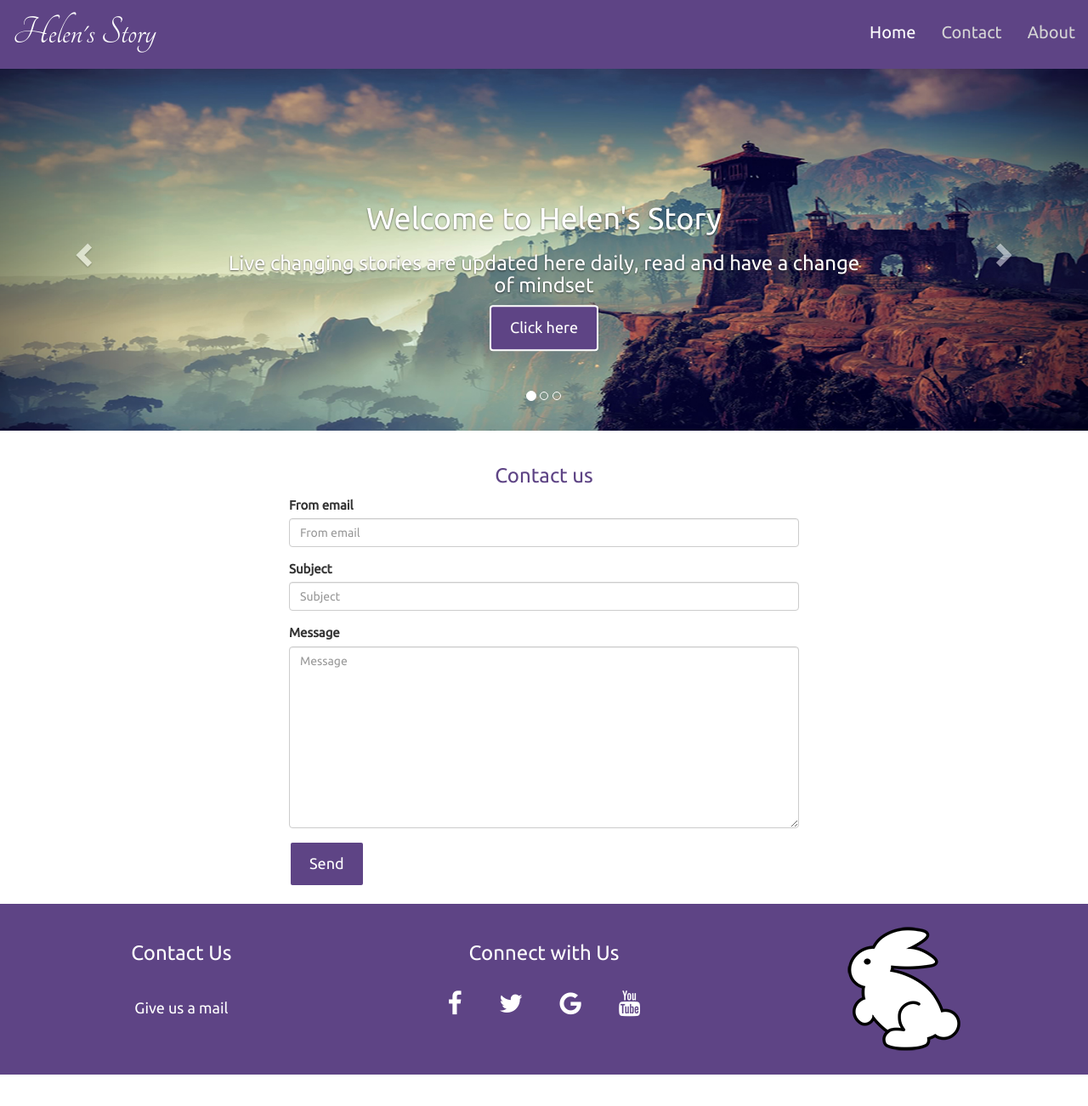
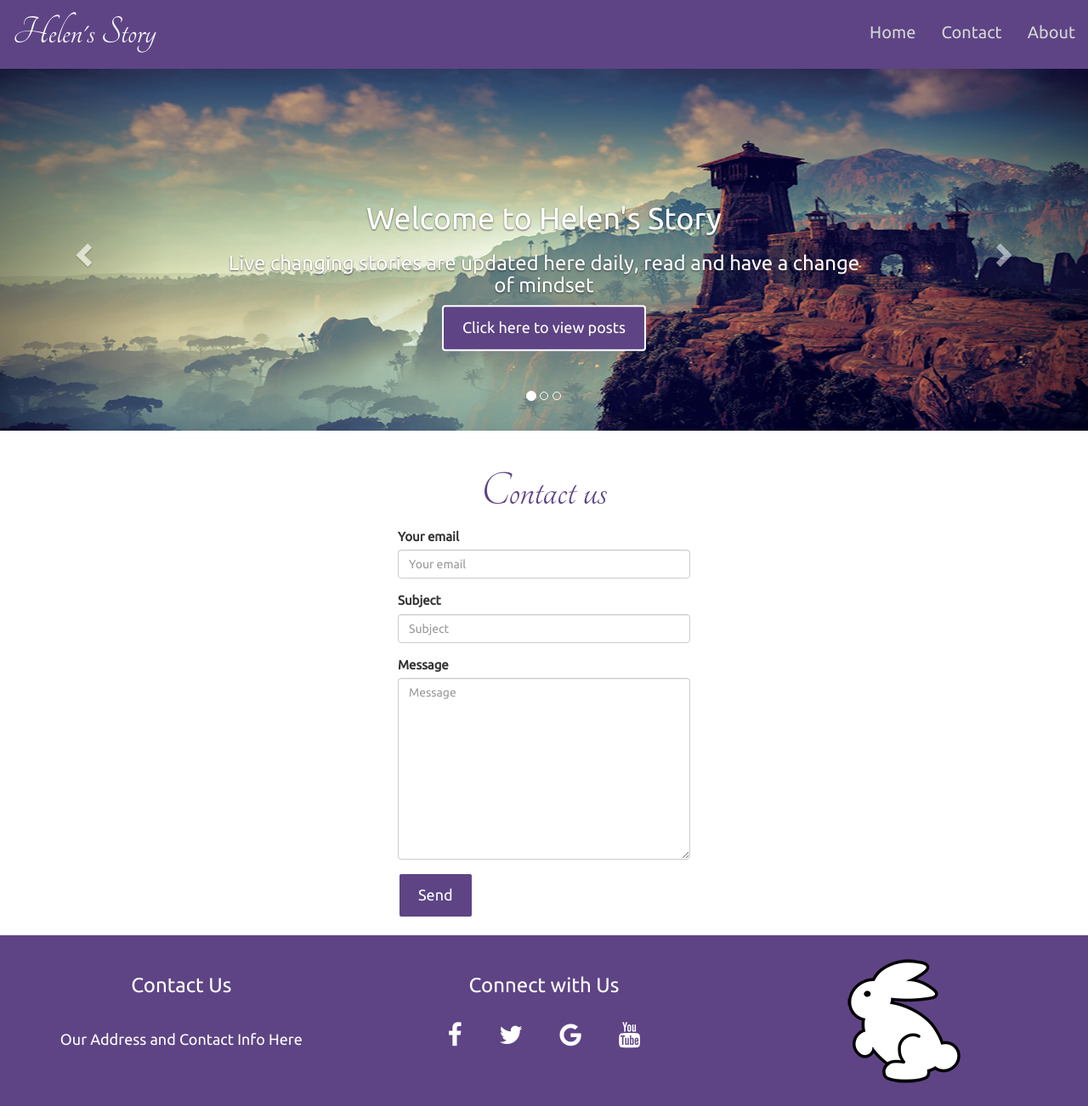
Before and after one commit to wofstech/django_helen, a Django app: page /contact/ in a window 1280 px wide. Shown: the whole page at 85% size. Before the commit the page ends 1265 px from the top, so only its background shows below. Run offline with Django 3.2, Linux system fonts and the light colour scheme; some libraries are stand-ins or nearby versions.

Commit message:
'final edit'

```diff
--- a/blog/forms.py
+++ b/blog/forms.py
@@ -9,6 +9,6 @@ class CommentForm(forms.ModelForm):
         fields = ('author', 'text',)
 
 class ContactForm(forms.Form):
-    from_email = forms.EmailField(required=True)
+    Your_email = forms.EmailField(required=True)
     subject = forms.CharField(required=True)
     message = forms.CharField(widget=forms.Textarea, required=True)
--- a/blog/static/blog/styles.css
+++ b/blog/static/blog/styles.css
@@ -46,6 +46,7 @@ body {
     padding: 12px 22px;
     background-color: #5E4485;
     border: 2px solid #fff;
+
 }
 
 .btn2{
@@ -63,13 +64,18 @@ body {
 }
 
 .about{
-    width: 70%;
+    width: 40%;
     margin: auto;
     padding: 20px;
 }
 
 
 .comment {
+    margin-left: 10%;
+    margin-right: 10%;
+}
+
+.nocomment{
     margin-left: 10%;
     margin-right: 10%;
 }
@@ -121,14 +127,32 @@ footer{
 }
 
 .myforms{
-    width: 50%;
+    width: 30%;
     margin: auto;
     padding: 20px;
+}
+
+.row h4{
+    color: #fff;
+}
+
+.row a:hover{
+    font-size: 20px;
+}
+
+.row a{
+    text-decoration: none;
 }
 
 .myforms h3{
      text-align: center;
      color: #5E4485;
+}
+
+.comform{
+    width: 50%;
+    margin-right: 50%;
+    margin-left: 4%;
 }
 
 .tryit{
@@ -165,4 +189,21 @@ footer{
     #icon{
         max-width: 150px;
     }
+
+    .myforms{
+        width: 90%;
+        margin: auto;
+        padding: 20px;
+    }
+
+    .about{
+        width: 80%;
+        margin: auto;
+        padding: 20px;
+    }
+
+    .comform{
+        width: 80%;
+        margin:auto;
+    }
 }
--- a/blog/templates/base_generic.html
+++ b/blog/templates/base_generic.html
@@ -29,11 +29,11 @@
                                     <span class='icon-bar'></span>
                                     <span class='icon-bar'></span>
                                 </button>
-                                <a  class='navbar-brand' style="font-family: 'Tangerine', serif; font-size: 48px; color:#ffffff;">Helen's Story</a>
+                                <a  class='navbar-brand' style="font-family: 'Tangerine', serif; font-size: 48px; color:#ffffff;" href='{% url "index" %}'>Helen's Story</a>
                         </div>
                         <div 'collapse navbar-collapse'  id='MyNavBar'>
                             <ul class='nav navbar-nav navbar-right' style="font-size: 20px;">
-                                <li class='active'><a href='{% url  "index" %}'>Home</a></li>
+                                <li ><a href='{% url  "index" %}'>Home</a></li>
                                 <li><a href='{% url "contact" %}'>Contact</a></li>
                                 <li><a href='{% url  "about" %}'>About</a></li>
                             </ul>
@@ -53,7 +53,7 @@
                         <div class='carousel-caption'>
                             <h1>Welcome to Helen's Story</h1>
                             <h3>Live changing stories are updated here daily, read and have a change of mindset</h3>
-                            <button type='button' class='btn btn-default'>Click here</button>
+                           <a href="{% url 'posts' %}"><button type='button' class='btn btn-default'>Click here to view posts</button></a>
                         </div>
                     </div>
 
@@ -62,7 +62,7 @@
                     </div>
 
                     <div class="item">
-                            <img src="{% static 'blog/helen2.jpg' %}">
+                        <img src="{% static 'blog/helen2.jpg' %}">
                     </div>
                     </div>
 
@@ -102,7 +102,7 @@
                     <div class='col-sm-4'>
                         <h3>Contact Us</h3>
                         <br>
-                        <h4>Give us a mail</h4>
+                      <a href='{% url "contact" %}' ><h4>Our Address and Contact Info Here</h4></a>
                     </div>
 
                     <div class='col-sm-4'>
--- a/blog/templates/blog/about.html
+++ b/blog/templates/blog/about.html
@@ -11,8 +11,8 @@
     </div>
 
     <div class='about'>
-        <p style="font-family: 'Ubuntu', serif; font-size: 30px; color:#5E4485;">I am Helen Amichi Odoma, i write about every story daily living affords me. </p>
-        <p style="font-family: 'Ubuntu', serif; font-size: 30px; color:#5E4485;">A journal of my life's experiences, the beauty and challenges of living in Africa. My story through my own eyes. something to make you live btter, something to sustain your smile.</p>
+        <p style="font-family: 'Ubuntu', serif; font-size: 25px; color:#5E4485; text-align: justify;">I am Helen Amichi Odoma, i write about every story daily living affords me. </p>
+        <p style="font-family: 'Ubuntu', serif; font-size: 25px; color:#5E4485; text-align: justify;">A journal of my life's experiences, the beauty and challenges of living in Africa. My story through my own eyes. something to make you live btter, something to sustain your smile.</p>
     </div>
 
 {% endblock %}
--- a/blog/templates/blog/contact.html
+++ b/blog/templates/blog/contact.html
@@ -6,7 +6,7 @@
 {% load bootstrap3 %}
 <link rel='stylesheet' href='{% static "blog/styles.css" %}'>
 <div class='myforms'>
-    <h3>Contact us</h3>
+    <h3 style="font-family: 'Tangerine', serif; font-size: 58px; color:#5E4485;">Contact us</h3>
 <form method="post">
         {% csrf_token %}
 
--- a/blog/templates/blog/index.html
+++ b/blog/templates/blog/index.html
@@ -14,15 +14,15 @@
             <h3><strong><a href='/post/{{ posts.id }}'>{{ posts.title }}</strong></h3></a>
             <h4><i>{{ posts.time }}</i></h4>
             <h4><i>Posted by {{ posts.author }}</i></h4>
-            <p>{{ posts.body }}</p>
+            <p style="text-align: justify;">{{ posts.body }}</p>
         </div>
-        <button type='button' class='btn btn-default'>Continue Reading</button>
+
     </div>
     <a href='/post/{{ posts.id }}'><button type='button' class='btn btn-default' id='btn1'>Continue Reading</button></a>
     <hr style='border-color:#5E4485;'>
     {% endfor %}
 </div>
 <div class='text-center'>
-   <a href="{% url 'posts' %}"> <button type='button' class='btn2'>View all posts</button></a>
+   <a href="{% url 'posts' %}"> <button type='button' class='btn btn-default'>View Older Posts</button></a>
 </div>
 {% endblock %}
--- a/blog/templates/blog/post_list.html
+++ b/blog/templates/blog/post_list.html
@@ -7,7 +7,7 @@
 
 
 <div class='work'>
-    <strong></strong><h2 style="font-family: 'Tangerine', serif; font-size: 58px; color:#5E4485;">All Post</h2></strong>
+    <strong></strong><h2 style="font-family: 'Tangerine', serif; font-size: 58px; color:#5E4485;">All Posts</h2></strong>
     {% for post in post_list %}
             <div class='blogpost'>
                 <h3><strong><a style="font-family: 'Ubuntu', serif; font-size: 20px;" href="{{ post.get_absolute_url }}">{{ post.title }}</strong></h3></a>
--- a/blog/views.py
+++ b/blog/views.py
@@ -25,7 +25,7 @@ def contact(request):
         form = ContactForm(request.POST)
         if form.is_valid():
             subject = form.cleaned_data['subject']
-            from_email = form.cleaned_data['from_email']
+            from_email = form.cleaned_data['Your_email']
             message = form.cleaned_data['message']
             try:
                 send_mail(subject, message, from_email, ['admin@example.com'])
```
Also changed, not shown: blog/templates/blog/add_comment_to_post.html (+12 -5 lines), blog/templates/blog/post_detail.html (+4 -4 lines).
